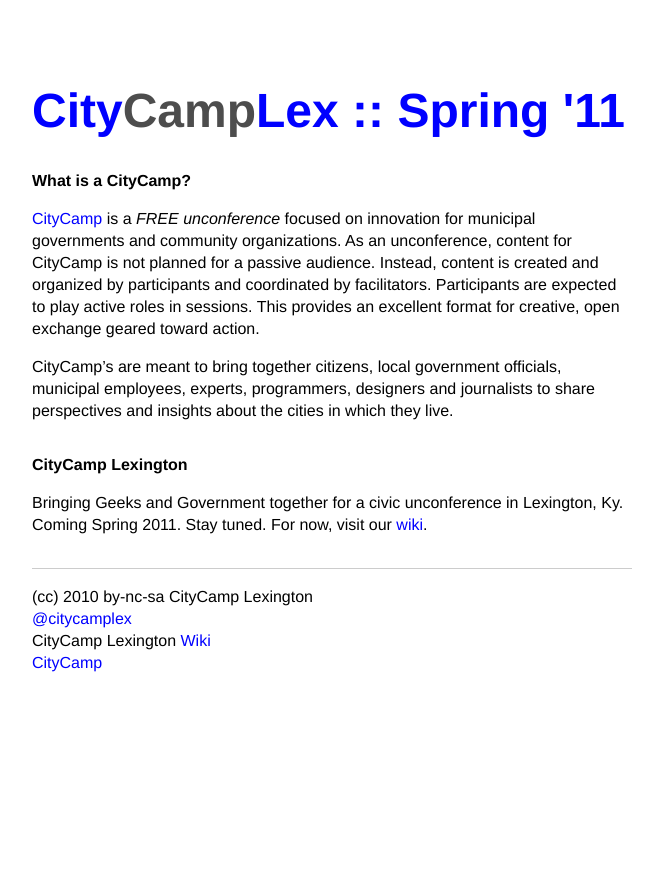
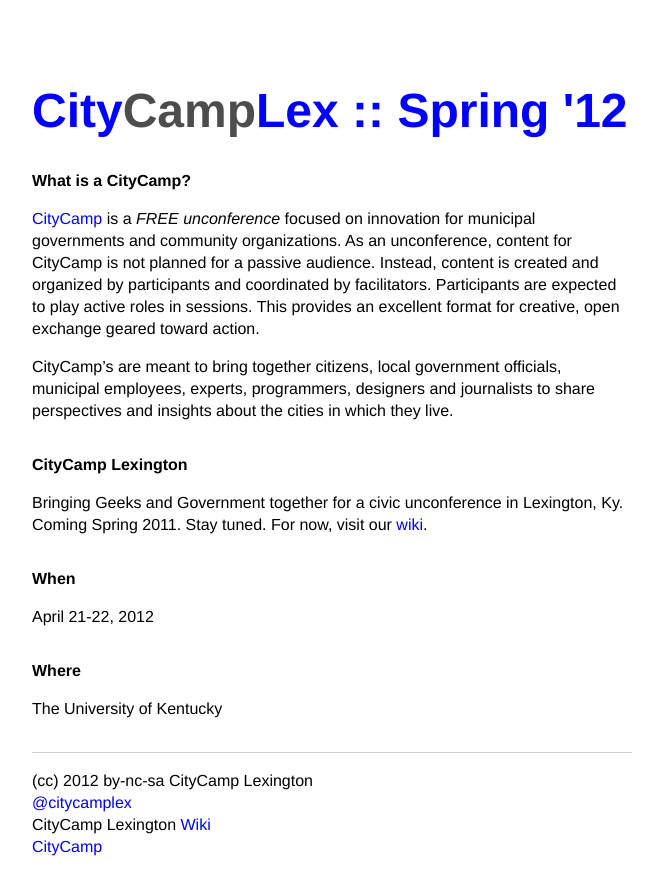
Before and after one commit to openlexington/CityCampLex, a plain HTML site: page index.html in a window 1280 px wide. Shown: the whole page, without its empty margins (308-965 px from the left). Before the commit the page ends 800 px from the top, so only its background shows below. Drawn offline with nearby package versions, Linux system fonts and the light colour scheme.

Commit message:
adding some updated information to index page

```diff
--- a/index.html
+++ b/index.html
@@ -79,7 +79,7 @@
 <div id="wrapper" class="body">
   <div>
 
-  	<h1>City<span id="camp">Camp</span>Lex :: Spring &#x27;11</h1>
+  	<h1>City<span id="camp">Camp</span>Lex :: Spring &#x27;12</h1>
 
 
   	<article>
@@ -89,11 +89,17 @@
       <h2>CityCamp Lexington</h2>
       <p>Bringing Geeks and Government together for a civic unconference in Lexington, Ky.<br />Coming Spring 2011. Stay tuned. For now, visit our <a href="http://barcamp.org/CityCampLex" title="BarCamp / CityCampLex">wiki</a>.</p>
   	</article>
+  	<article>
+  		<h2>When</h2>
+  		<p>April 21-22, 2012</p>
+  		<h2>Where</h2>
+  		<p>The University of Kentucky</p>
+  	</article>
 
 
   	<footer>
       <hr />
-  		<p><small>(cc) 2010 by-nc-sa CityCamp Lexington</small><br /><a href="http://twitter.com/citycamplex">@citycamplex</a><br />CityCamp Lexington <a href="http://barcamp.org/CityCampLex" title="BarCamp / CityCampLex">Wiki</a><br /><a href="http://citycamp.govfresh.com/">CityCamp</a></p>
+  		<p><small>(cc) 2012 by-nc-sa CityCamp Lexington</small><br /><a href="http://twitter.com/citycamplex">@citycamplex</a><br />CityCamp Lexington <a href="http://barcamp.org/CityCampLex" title="BarCamp / CityCampLex">Wiki</a><br /><a href="http://citycamp.govfresh.com/">CityCamp</a></p>
   		<p></p>
   	</footer>
 
```
